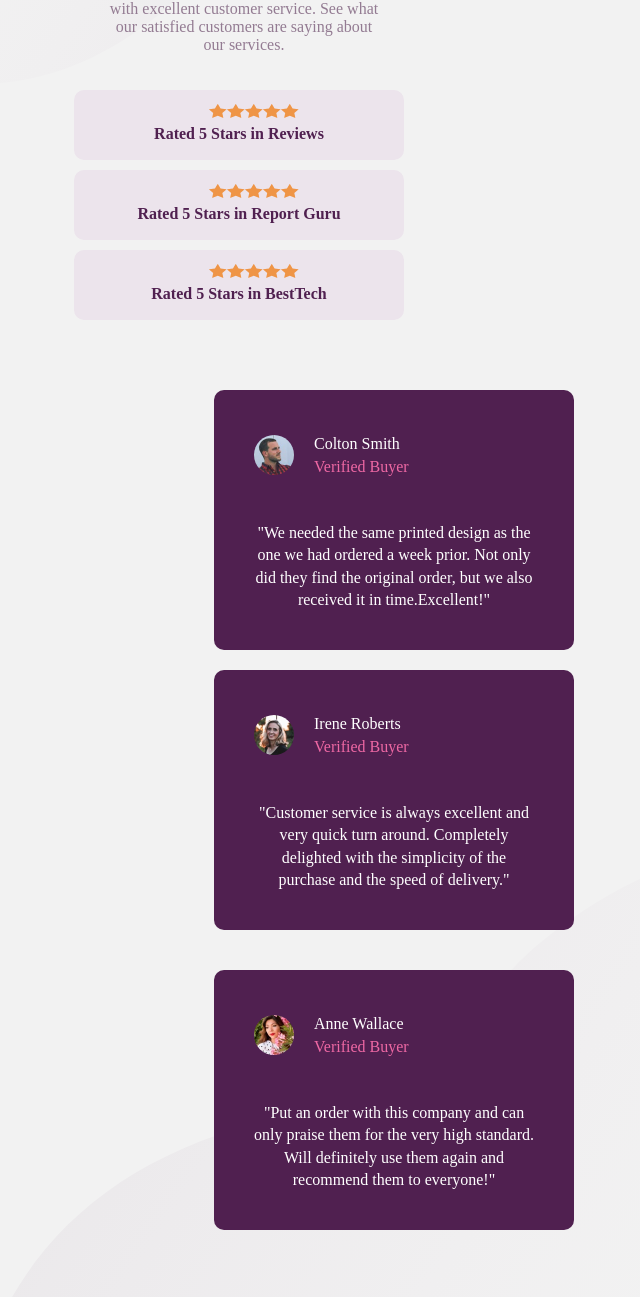
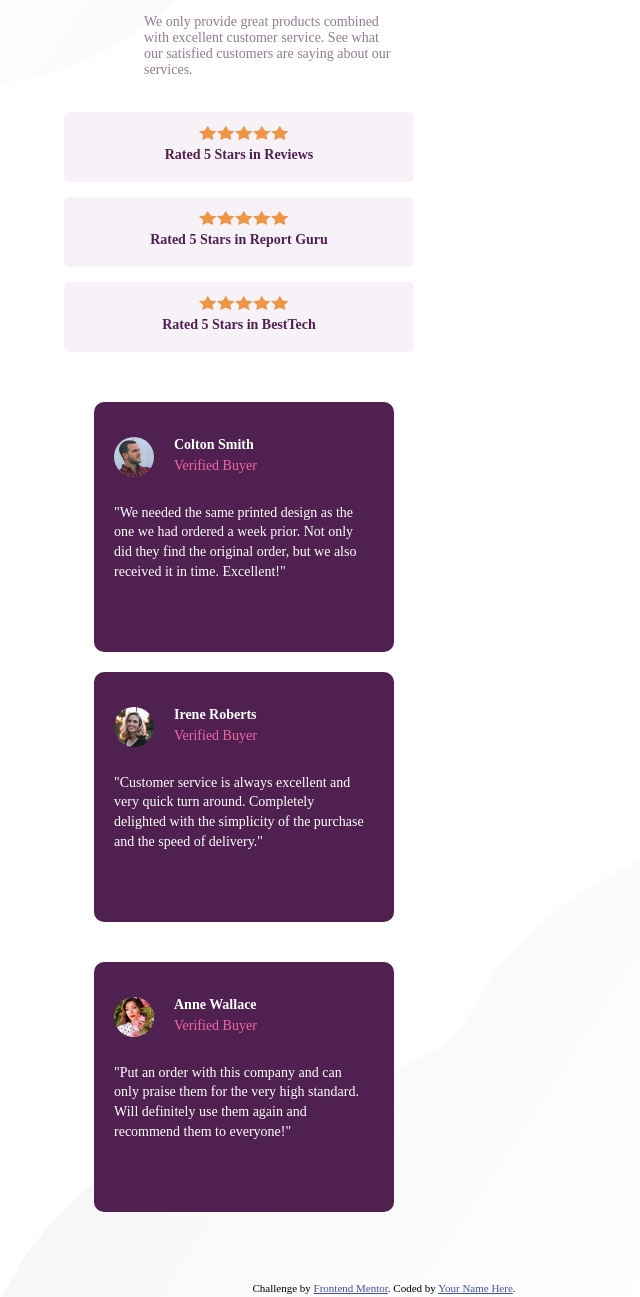
Before and after one commit to mostafaalmowafy/social-proof-section-master, a plain HTML site: page index.html in a window 768 px wide. Shown: the part 250-1547 px from the top of the page, without its empty margins (0-640 px from the left). Drawn offline with Linux system fonts and the light colour scheme; a web font is replaced by a local one.

Commit message:
modified css

```diff
--- a/css/style.css
+++ b/css/style.css
@@ -3,7 +3,6 @@
     --primary-stat:hsl(333, 80%, 67%);
     --neutral-100:hsl(303, 10%, 53%);
     --neutral-200:hsl(300, 24%, 96%);
-    --neutral-200:hsl(0, 0%, 100%);
 }
 /* Start Global Rules */
 * {
@@ -51,7 +50,7 @@
     color: hsl(228, 45%, 44%);
 }
 body {
-    background-color: hsl(0, 0%, 95%);
+    background-color: white;
     background-image: url(../images/bg-pattern-bottom-desktop.svg) , url(../images/bg-pattern-top-desktop.svg);
     background-repeat: no-repeat;
     background-position: bottom right , top left ;
@@ -67,39 +66,61 @@ body {
     justify-content: space-around;
 }
 .first-part .container .info {
-    width: 270px;
+    width: 250px;
     min-width: 250px;
+    text-align: left;
 }
 .first-part .container .info h1 {
     color: var(--primary-h1);
+    font-size: 36px;
     font-weight: 700;
 }
+@media (min-width: 1440px){
+    .first-part .container .info {
+        margin-left: 30px;
+    }
+    .first-part .container .rate{
+        margin-left: -180px;
+    }
+}
+
 .first-part .container .info p {
     color: var(--neutral-100);
+    font-size: 14px;
     font-weight: 400;
 }
+@media (min-width: 768px)and (max-width:1440px){
+    .first-part .container .info {
+        margin-left: 35px;
+    }
+    .first-part .container .rate{
+        margin-left: 235px;
+    }
+}
+
 .first-part .container .rate .re{
     color: var(--primary-h1);
+    font-size: 14px;
     font-weight: 700
 }
 .first-part .container .rate div{
     position: relative;
-    background-color: hsl(300, 19%, 91%);
-    width: 350px;
+    background-color:var(--neutral-200) ;
+    width: 400px;
     padding: 10px;
     padding-left: 130px;
-    border-radius: 10px;
-    margin-top: 10px;
+    border-radius: 5px;
+    margin-top: 15px;
 
 }
 @media (min-width:320px)and (max-width:768px){
     .first-part .container .rate{
-        margin-left: -35px;
+        margin-left: -45px;
 
     }
 
     .first-part .container .rate div{
-        width: 330px;
+        width: 350px;
         height: 70px;
         padding: 10px;
         padding-top: 35px;
@@ -159,55 +180,70 @@ body {
 .secound-part .container{
     display: flex;
     justify-content: center;
-
+    padding-top: 0px;
+    margin-top: -20px;
 }
 @media (min-width:320px)and (max-width:768px){
-    .secound-part .container {
-        display: flex;
+    .secound-part .container  {
         flex-direction: column;
-        align-items: center;
-        padding-top: 0px;
+
     }
+
 
 }
 .secound-part .container .smith ,.roberts ,.wallace{
     background-color: var(--primary-h1);
-    margin-left: 20px;
+    margin-left: 30px;
     border-radius: 10px;
     padding: 40px;
     color: white;
-    width: 400px;
-    max-width: 400px;min-width: 320px;
+    width: 300px;
+    min-width: 300px;
     max-height:260px ;min-height: 250px;
+    font-size: 14px;
+    text-align: left;
+
 }
 @media (min-width:320px)and (max-width:768px){
     .secound-part .container .smith ,.roberts ,.wallace{
-        border-radius: 10px;
-        width: 360px;
-        max-width: 360px;min-width: 240px;
-        max-height:260px ;min-height: 200px;
+        width: 300px;
+        max-width: 300px;min-width: 250px;
+        max-height:260px ;min-height: 250px;
+        padding: 30px;
+        margin-left: -15px;
     }
 }
 .secound-part .container .name ,.status{
     display: flex;
     padding-left: 20px;
+    font-weight: 700;
     margin:  5px;
 
 }
 .secound-part .container .status{
     display: flex;
-    padding-left: 20px;
+    font-weight: 400;
     color: var(--primary-stat);
 
 }
 .secound-part .container .quote{
-    padding-top: 30px;
+    padding-top: 15px;
     font-weight: 400;
     line-height: 1.4;
+    margin-left: -15px;
+
+}
+@media (min-width:320px)and (max-width:768px){
+    .secound-part .container .quote{
+        padding-top: 15px;
+        margin-left: -10px;
+
+    }
 }
 img{
     border-radius: 50%; float: left;
     width: 40px;margin-top: 5px;
+    margin-left: -10px;
 }
 .secound-part .container .roberts {
     margin-top: 20px;
--- a/index.html
+++ b/index.html
@@ -3,7 +3,6 @@
   <head>
     <meta charset="UTF-8" />
     <meta name="viewport" content="width=device-width, initial-scale=1.0" />
-    <!-- displays site properly based on user's device -->
     <link rel="stylesheet" href="css/style.css">
     <link rel="icon" type="image/png" sizes="32x32" href="./images/favicon-32x32.png" />
     <link rel="preconnect" href="https://fonts.googleapis.com">
@@ -13,7 +12,8 @@
 
   </head>
   <body>
-    <div class="first-part">
+    <main>
+      <section class="first-part">
         <div class="container">
           <div class="info">
             <h1>
@@ -40,20 +40,20 @@
 
           </div>
         </div>
-    </div>
-    <div class="secound-part">
+      </section>
+      <section class="secound-part">
         <div class="container">
           <div class="smith">
-          <img src="images/image-colton.jpg">
+            <img src="images/image-colton.jpg" alt="personal picture">
             <p class="name"> Colton Smith </p>
             <p class="status"> Verified Buyer </p>
             <p class="quote">
               "We needed the same printed design as the one we had ordered a week prior.
-            Not only did they find the original order, but we also received it in time.Excellent!"
+              Not only did they find the original order, but we also received it in time. Excellent!"
             </p>
           </div>
           <div class="roberts">
-          <img src="images/image-irene.jpg">
+            <img src="images/image-irene.jpg"alt="personal picture">
             <p class="name"> Irene Roberts </p>
             <p class="status"> Verified Buyer</p>
             <p class="quote">
@@ -62,7 +62,7 @@
             </p>
           </div>
           <div class="wallace">
-          <img src="images/image-anne.jpg">
+            <img src="images/image-anne.jpg"alt="personal picture">
 
             <p class="name">Anne Wallace </p>
             <p class="status">Verified Buyer</p>
@@ -72,12 +72,16 @@
             </p>
           </div>
         </div>
-    </div>
+      </section>
+    </main>
+
+    <footer>
       <div class="attribution">
         Challenge by
         <a href="https://www.frontendmentor.io?ref=challenge" target="_blank"
           >Frontend Mentor</a
         >. Coded by <a href="#">Your Name Here</a>.
       </div>
+    </footer>
   </body>
 </html>
```
Lines whose indentation alone changed are shown as unchanged.
